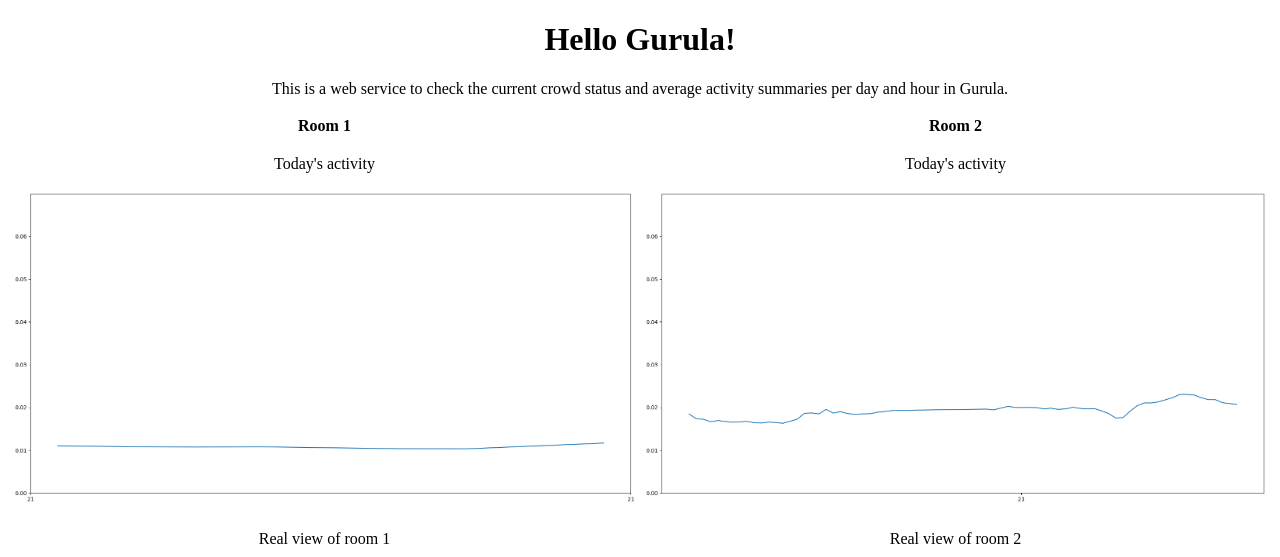
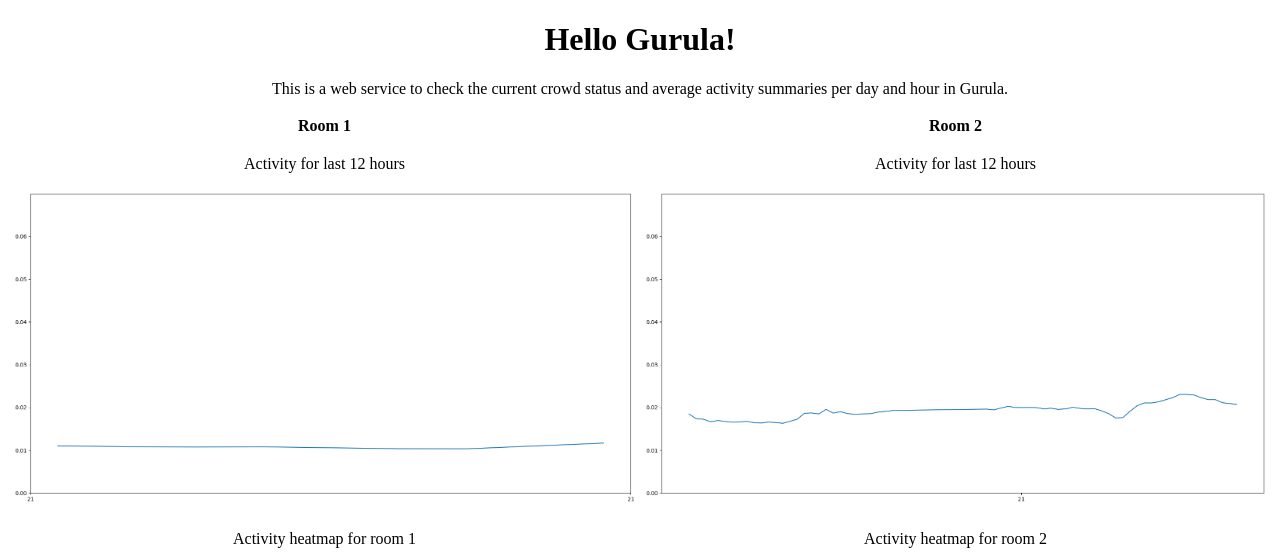
Before and after one commit to joope/IDS-2017, a plain HTML site: page public/index.html in a window 1280 px wide. Shown: the top 557 px of the page. Drawn offline with Linux system fonts and the light colour scheme.

Commit message:
Change titles

```diff
--- a/public/index.html
+++ b/public/index.html
@@ -17,20 +17,20 @@
       </tr>
       <tr class='lines'>
         <td>
-    			<p class='centertext'>Today's activity</p>
+    			<p class='centertext'>Activity for last 12 hours</p>
     			<img src='line_1.png'>
   		  </td>
         <td>
-    			<p class='centertext'>Today's activity</p>
+    			<p class='centertext'>Activity for last 12 hours</p>
     			<img src='line_2.png'>
 		    </td>
       </tr>
       <tr>
         <td>
-          <p class='centertext'>Real view of room 1</p>
+          <p class='centertext'>Activity heatmap for room 1</p>
         </td>
         <td>
-          <p class='centertext'>Real view of room 2</p>
+          <p class='centertext'>Activity heatmap for room 2</p>
         </td>
       </tr>
       <tr>
```
